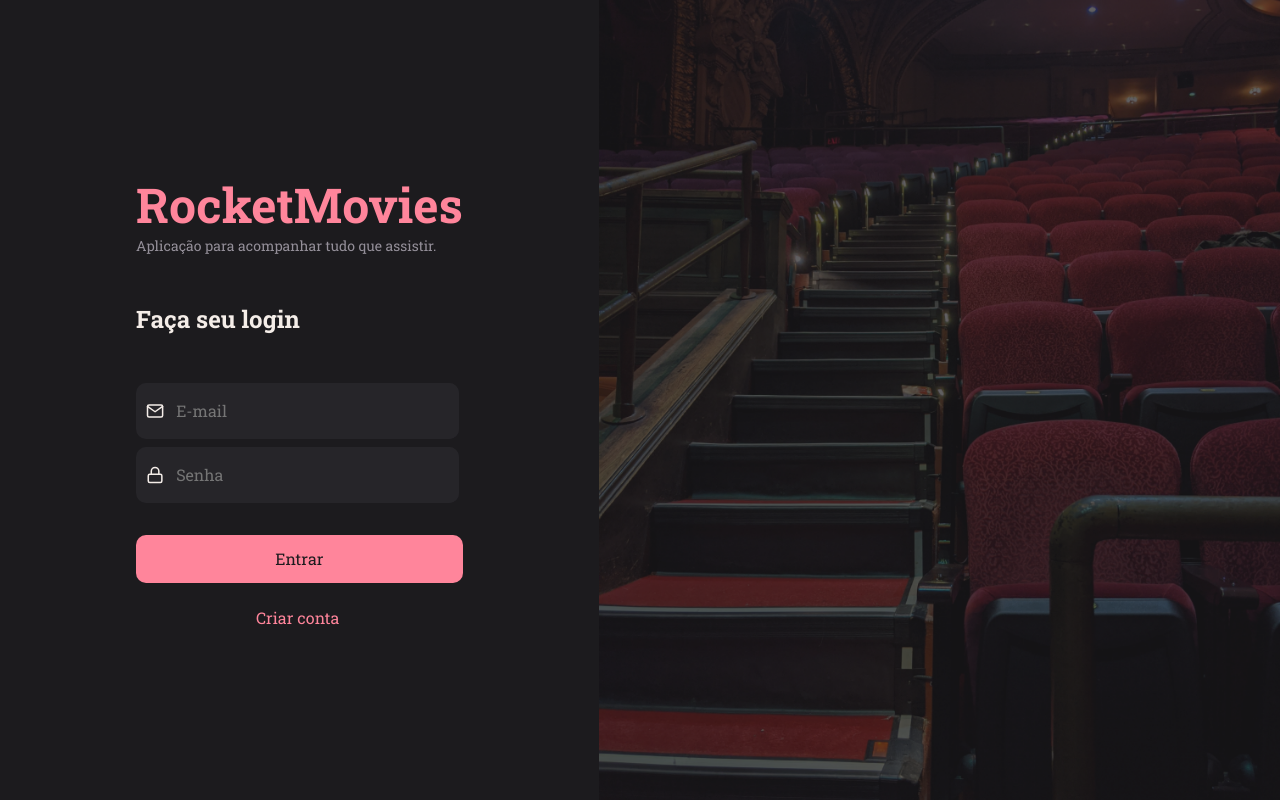
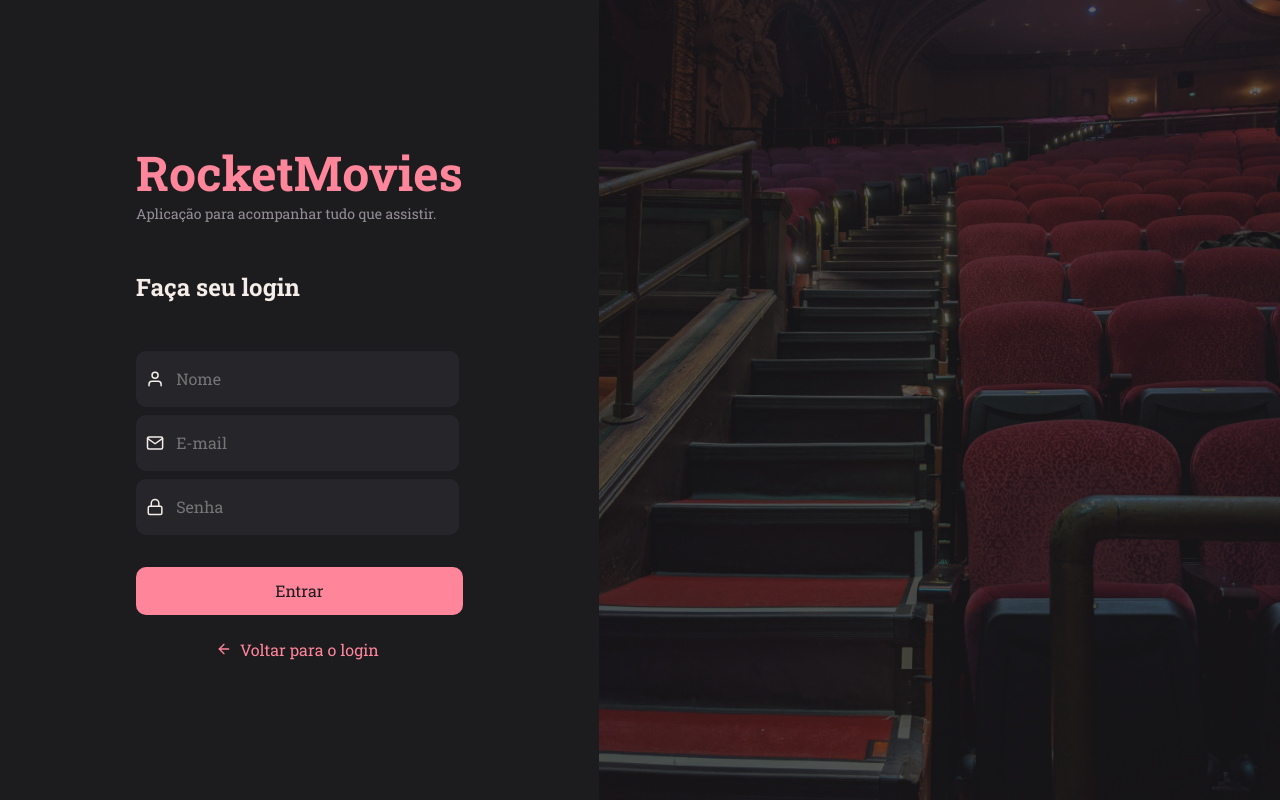
Before and after one commit to HomerMau/RocketMovies, a React (Vite) app: page / in a window 1280 px wide. Built offline with nearby package versions, Linux system fonts and the light colour scheme.

Commit message:
feat: routes

```diff
--- a/src/main.jsx
+++ b/src/main.jsx
@@ -1,16 +1,16 @@
 import React from "react"
 import ReactDOM from "react-dom/client"
 import { ThemeProvider } from "styled-components"
-import  GlobalStyles from './styles/global'
-import theme from "./styles/theme";
+import GlobalStyles from "./styles/global"
+import theme from "./styles/theme"
 
-import { SignIn } from "./pages/SignIn"
+import { SignUp } from "./pages/SignUp"
 
 ReactDOM.createRoot(document.getElementById("root")).render(
   <React.StrictMode>
     <ThemeProvider theme={theme}>
       <GlobalStyles />
-      <SignIn />
+      <SignUp />
     </ThemeProvider>
   </React.StrictMode>
 )
--- a/src/pages/SignIn/index.jsx
+++ b/src/pages/SignIn/index.jsx
@@ -16,9 +16,9 @@ export function SignIn() {
 
         <div className="informations">
 
-        <Input placeholder="E-mail" type="text" icon={FiMail} />
+        <Input placeholder="E-mail" type="text" icon={FiMail} autoComplete="email" />
 
-        <Input placeholder="Senha" type="password" icon={FiLock} />
+        <Input placeholder="Senha" type="password" icon={FiLock} autoComplete="password" />
 
         </div>
         <Button title="Entrar" />
--- a/src/pages/SignUp/index.jsx
+++ b/src/pages/SignUp/index.jsx
@@ -1,5 +1,4 @@
-import { FiMail, FiLock, FiUser } from "react-icons/fi"
-import { Link } from 'react-router-dom'
+import { FiMail, FiLock, FiArrowLeft, FiUser } from "react-icons/fi"
 
 import { Input } from "../../components/Input"
 import { Button } from "../../components/Button"
@@ -9,23 +8,28 @@ import { Container, Form, Background } from "./styles"
 export function SignUp() {
   return (
     <Container>
+      <Form>
+        <h1>RocketMovies</h1>
+        <p>Aplicação para acompanhar tudo que assistir.</p>
+
+        <h2>Faça seu login</h2>
+
+        <div className="informations">
+          <Input placeholder="Nome" type="namtexte" icon={FiUser} autoComplete="name" />
+
+          <Input placeholder="E-mail" type="text" icon={FiMail} autoComplete="email" />
+
+          <Input placeholder="Senha" type="password" icon={FiLock} autoComplete="new-password" />
+        </div>
+
+        <Button title="Entrar" />
+
+        <div className="create">
+          <FiArrowLeft />
+          <a href="/register">Voltar para o login</a>
+        </div>
+      </Form>
       <Background />
-      <Form>
-        <h1>Rocket Notes</h1>
-        <p>Aplicação para salvar e gerenciar seus links úteis.</p>
-
-        <h2>Crie sua conta</h2>
-
-        <Input placeholder="Nome" type="text" icon={FiUser} />
-
-        <Input placeholder="E-mail" type="text" icon={FiMail} />
-
-        <Input placeholder="Senha" type="password" icon={FiLock} />
-
-        <Button title="Cadastrar" />
-
-        <Link to="/">Voltar para o login</Link>
-      </Form>
     </Container>
   )
 }
--- a/src/pages/SignUp/styles.js
+++ b/src/pages/SignUp/styles.js
@@ -9,18 +9,18 @@ export const Container = styled.div`
 `
 
 export const Form = styled.div`
-  padding: 0 136px;
+  padding: 0 13.6rem;
 
   display: flex;
   flex-direction: column;
   justify-content: center;
-  align-items: center;
+  align-items: start;
 
   text-align: center;
 
   > h1 {
-    font-size: 48px;
-    color: ${({ theme }) => theme.COLORS.ORANGE};
+    font-size: 4.8rem;
+    color: ${({ theme }) => theme.COLORS.PINK};
   }
 
   > h2 {
@@ -28,14 +28,33 @@ export const Form = styled.div`
     margin: 48px 0px;
   }
 
+  .informations {
+    width: 220%;
+  }
+
   > p {
     font-size: 14px;
     color: ${({ theme }) => theme.COLORS.GRAY_100};
   }
 
-  > a {
-    margin-top: 124px;
-    color: ${({ theme }) => theme.COLORS.ORANGE};
+  .create {
+    display: flex;
+    color: ${({ theme }) => theme.COLORS.PINK};
+    margin: 0 08rem;
+    align-items: center;
+    gap: .8rem;
+
+    a {
+
+      justify-content: center;
+      align-items: center;
+
+      color: ${({ theme }) => theme.COLORS.PINK};
+    }
+  }
+
+  button {
+    margin: 2.4rem 0;
   }
 `
 
```
